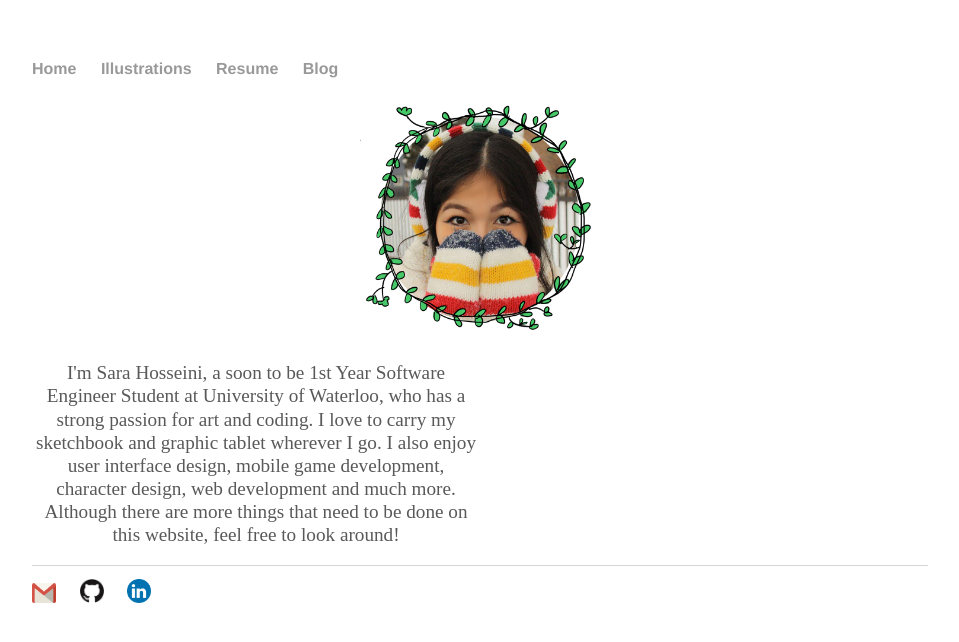
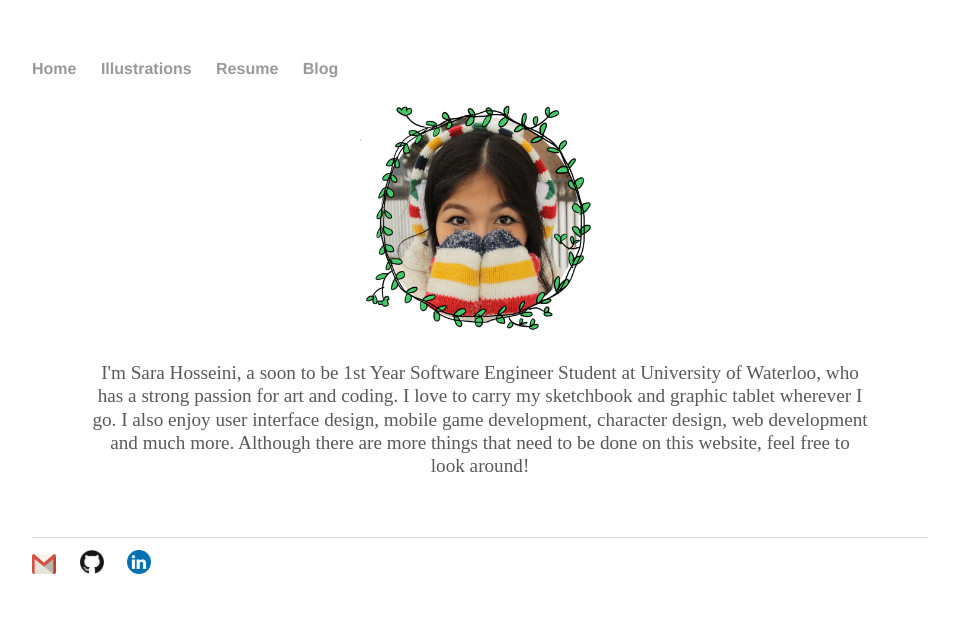
Before and after one commit to sarahoss/sarahoss.github.io, a Jekyll site: the page built from index.html, in a window 1280 px wide. Shown: the top 642 px of the page, without its empty margins (160-1119 px from the left). Built offline with Jekyll 4.4.1, drawn with Linux system fonts in a browser that asks for light colours.

Commit message:
Update main.css

```diff
--- a/css/main.css
+++ b/css/main.css
@@ -3,10 +3,9 @@ body {
     width: 70%;
 }
 #aboutme {
-   width: 50%;
-   height: 75%;
-   min-width: 100px;
-   min-height: 100px;
+   margin-right: 60px;
+   margin-left: 60px;
+   margin-bottom: 60px;
 }
 nav ul, footer ul {
     font-family:'Helvetica', 'Arial', 'Sans-Serif';
```
